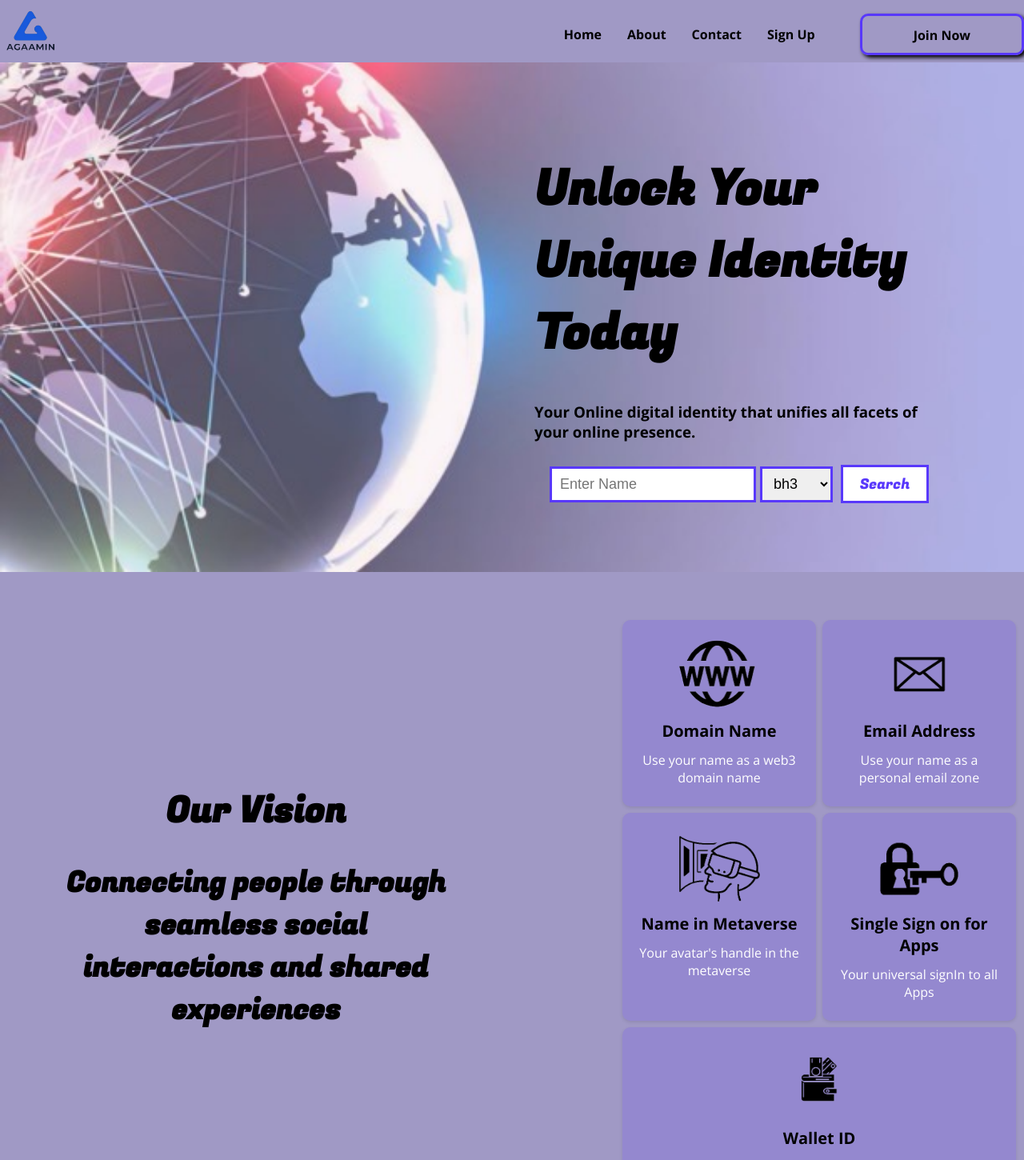
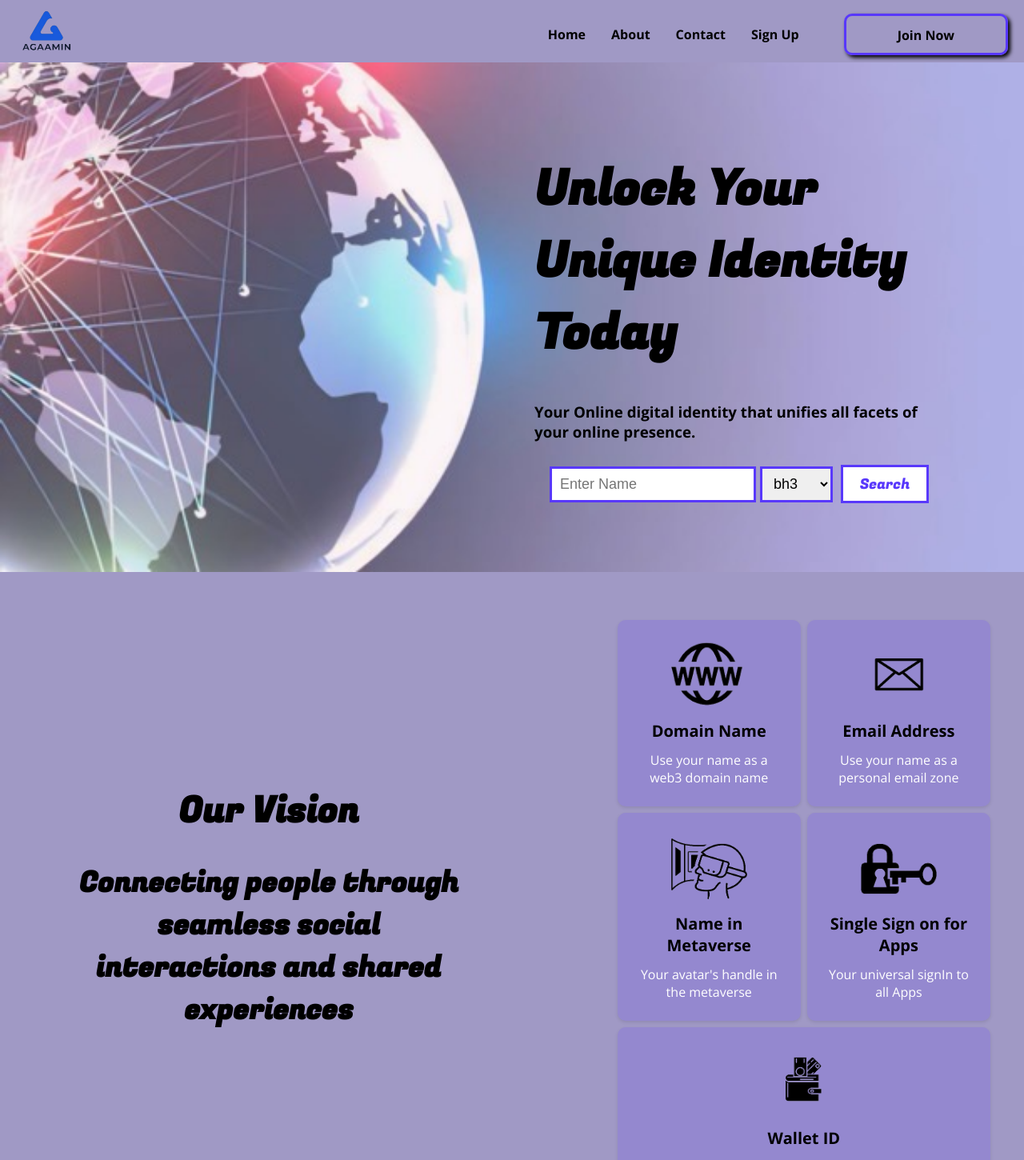
Before and after one commit to ashishsaharia/agaaminAfricanHomePage, a React (Vite) app: page / in a window 1280 px wide. Shown: the top 1450 px of the page at 80% size. Built offline with nearby package versions, Linux system fonts and the light colour scheme.

Commit message:
width to the navbar and seciton three

```diff
--- a/src/App.css
+++ b/src/App.css
@@ -264,19 +264,22 @@ justify-content: space-between;
 
 }
 .navButtonWrapper{
-
+  padding-right: 20px;
   display: flex;
   justify-content: center;
   flex-direction: row;
   align-items: center;
   justify-content: space-between;
-
 }
 .navRouterButtonWrapper{
   margin-right: 40px;
   display: flex;
   justify-content: space-evenly;
 
+}
+
+.navLogoWrapper{
+  padding-left: 20px;
 }
 
 
@@ -484,7 +487,7 @@ option {
 
 .sectionThreeWrapper{
   padding-top: 50px;
-  width: 100%;
+  width: 95%;
   display: flex;
   justify-content:space-between;
   flex-direction: row;
```
